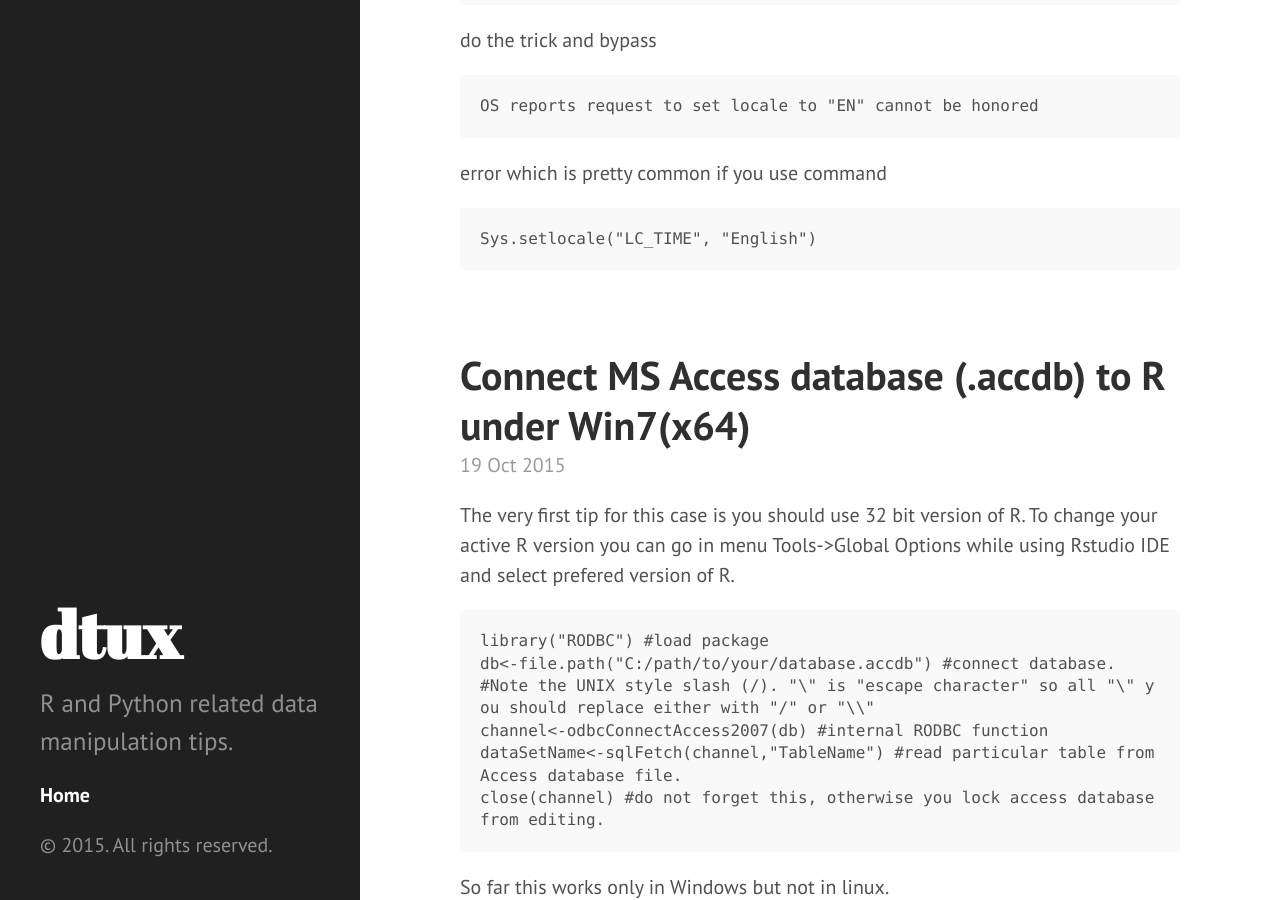
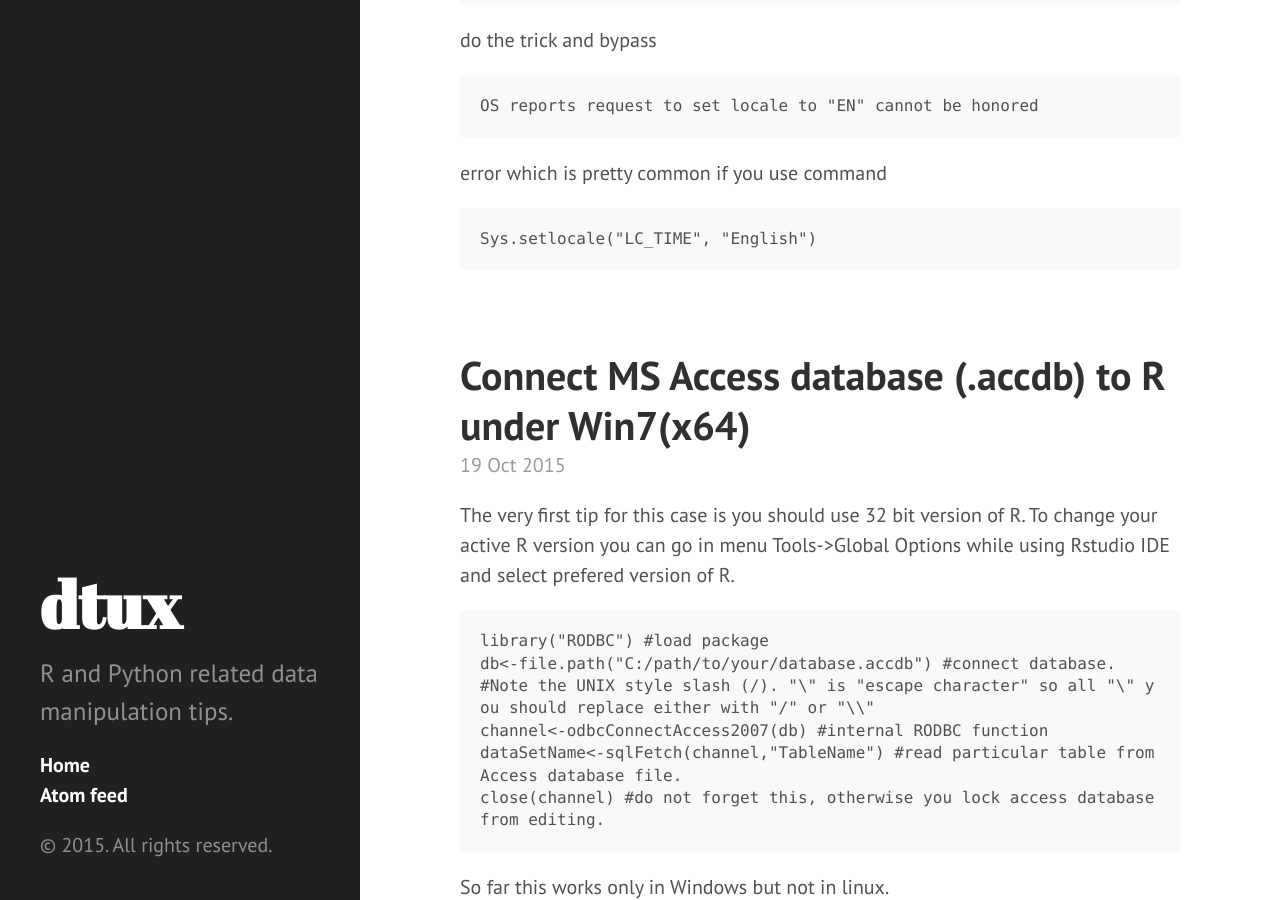
Before and after one commit to dainiuxt/dainiuxt.github.io, a Jekyll site: the page built from index.html, in a window 1280 px wide and 900 px high, scrolled down 317 px. Built offline with Jekyll 4.4.1, drawn with Linux system fonts in a browser that asks for light colours; the list of posts is cut into pages by our own code.

Commit message:
Update sidebar.html

```diff
--- a/_includes/sidebar.html
+++ b/_includes/sidebar.html
@@ -8,6 +8,9 @@
     <ul class="sidebar-nav">
       <li class="sidebar-nav-item{% if page.title == "Home" %} active{% endif %}">
         <a href="/">Home</a>
+      </li>
+      <li class="sidebar-nav-item{% if page.title == "Home" %} active{% endif %}">
+        <a href="https://dainiuxt.github.io/atom.xml">Atom feed</a>
       </li>
 
       {% comment %}
```
